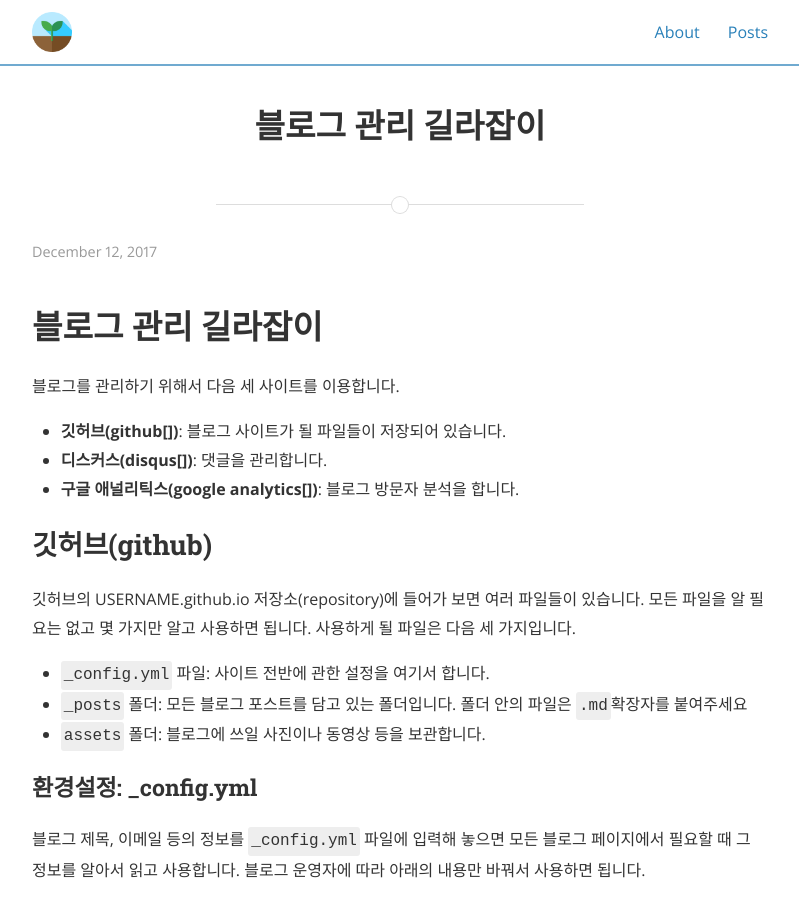
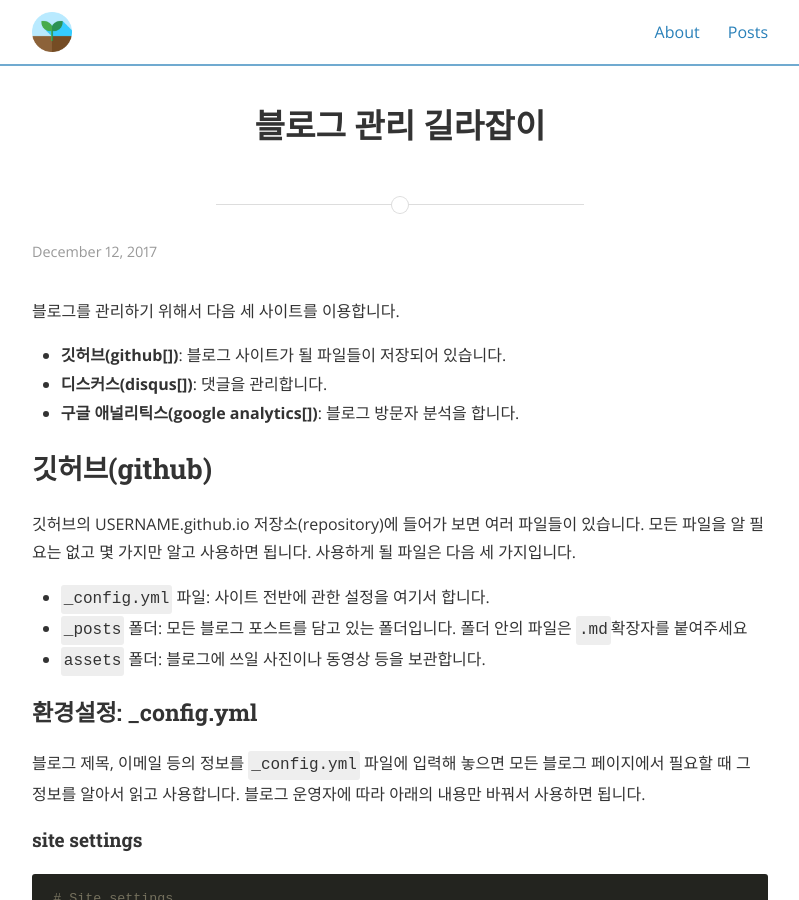
Before and after one commit to ryoochangwan/ryoochangwan.github.io, a Jekyll site: the page built from _posts/2017-12-12-blog-manage-manual.md, in a window 1280 px wide and 900 px high. Shown: the whole window, without its empty margins (240-1039 px from the left). Built offline with Jekyll 4.4.1, drawn with Linux system fonts in a browser that asks for light colours; nearby versions of some CDN libraries; comment, search, counter and statistics services are not loaded.

Commit message:
Update 2017-12-12-blog-manage-manual.md

```diff
--- a/_posts/2017-12-12-blog-manage-manual.md
+++ b/_posts/2017-12-12-blog-manage-manual.md
@@ -2,8 +2,6 @@
 layout: post
 title: 블로그 관리 길라잡이
 ---
-
-# 블로그 관리 길라잡이
 
 블로그를 관리하기 위해서 다음 세 사이트를 이용합니다.
 
```
